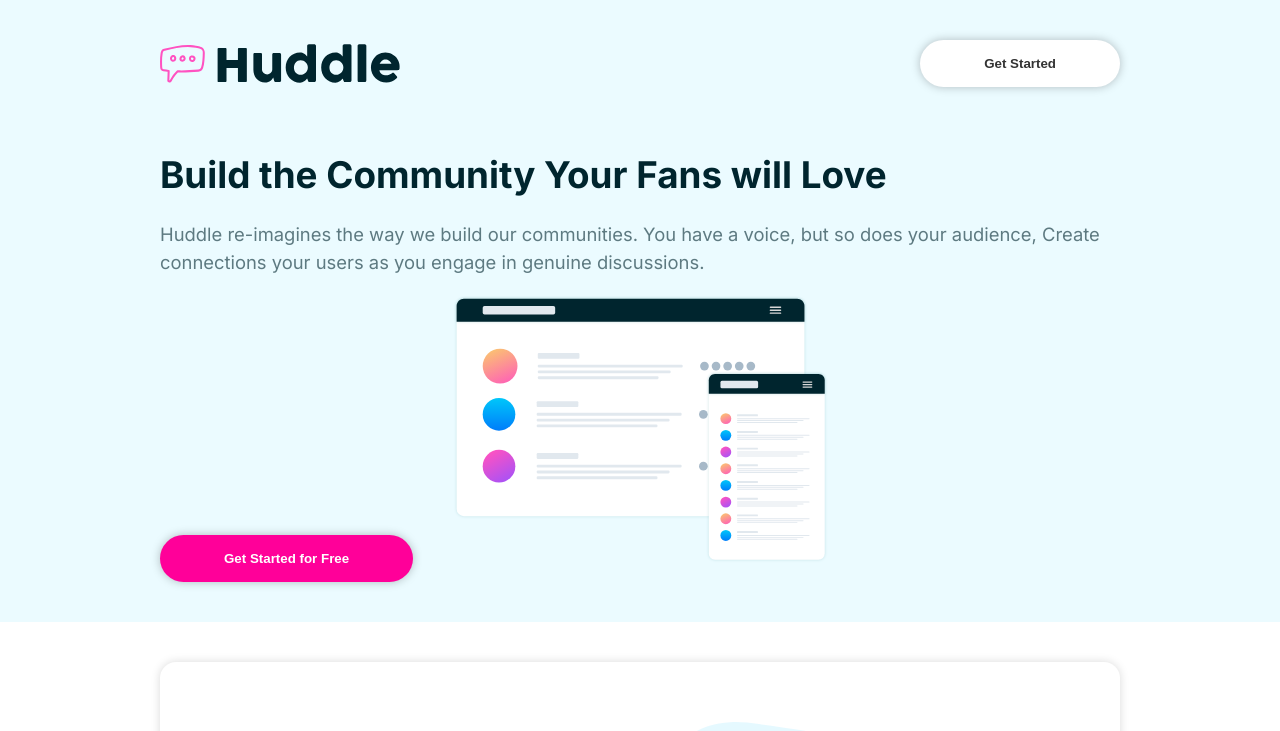
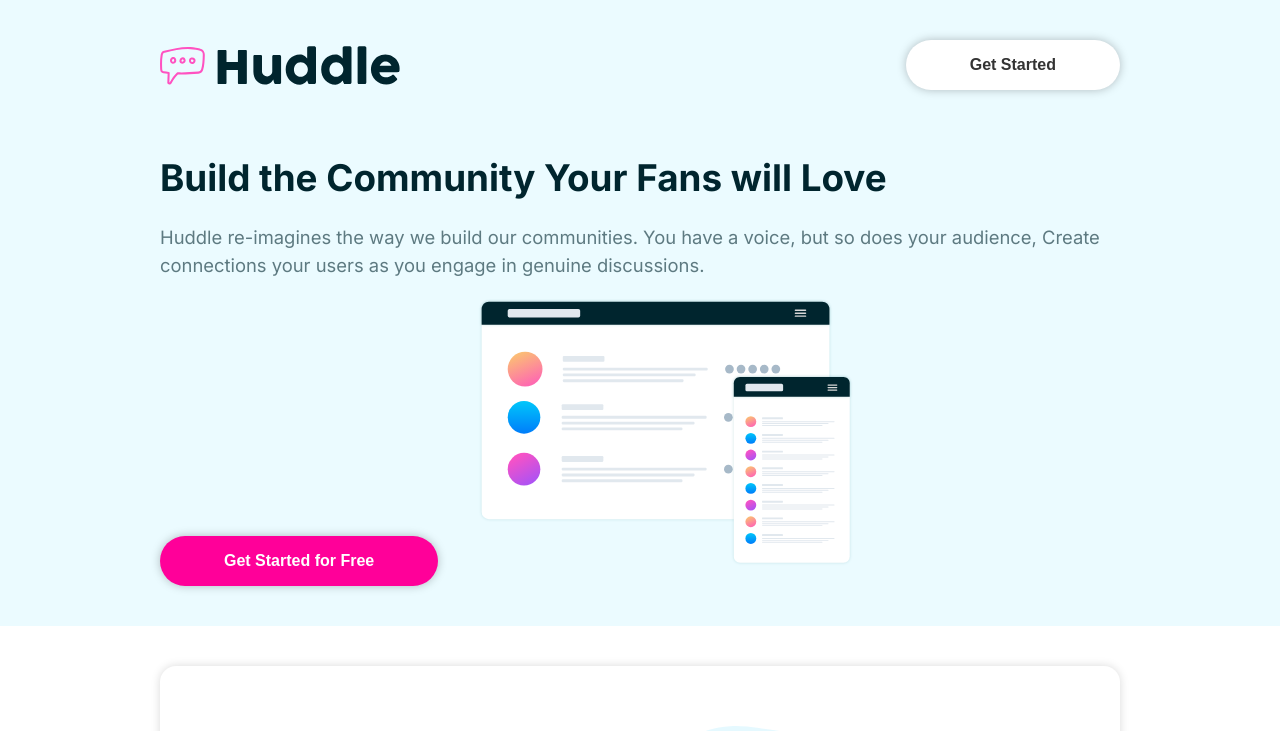
Before and after one commit to haroldjeshua/styledcomp-demo, a React (Vite) app: page / in a window 1280 px wide. Shown: the top 731 px of the page. Built offline with nearby package versions, Linux system fonts and the light colour scheme.

Commit message:
fix button

```diff
--- a/src/components/styles/Button.styled.js
+++ b/src/components/styles/Button.styled.js
@@ -5,7 +5,7 @@ export const Button = styled.button`
   border: none;
   box-shadow: 0 0 10px rgba(0, 0, 0, 0.25);
   cursor: pointer;
-  font-style: 1rem;
+  font-size: 1rem;
   font-weight: 700;
   padding: 1rem 4rem;
   background-color: ${({ bg }) => bg || "#fff"};
```
